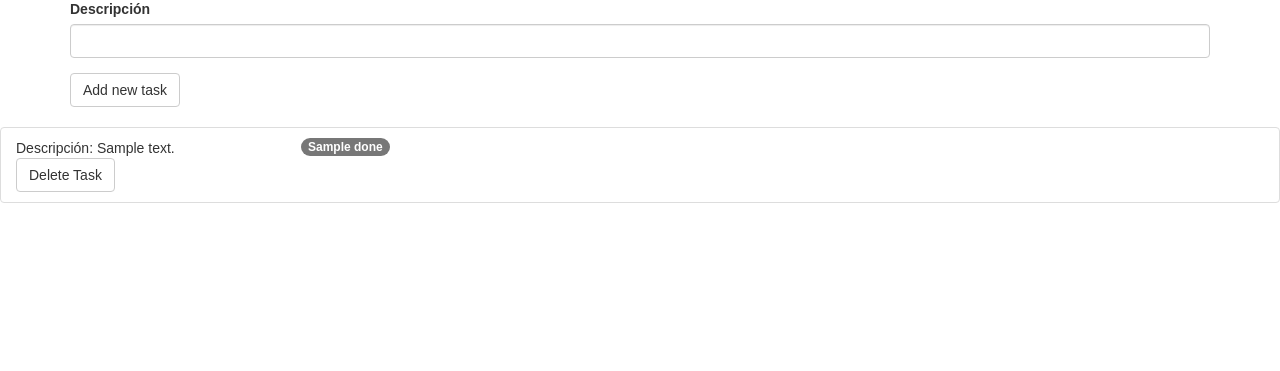
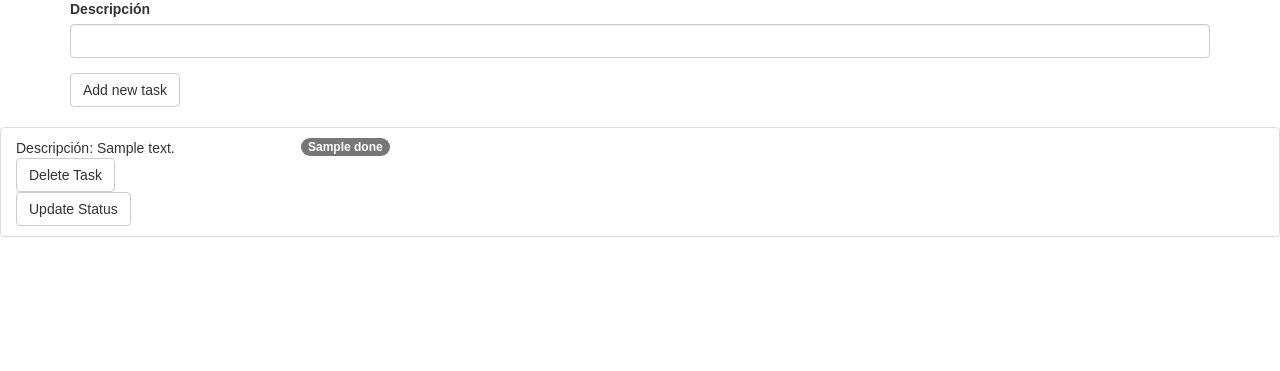
Before and after one commit to AlanGPT-93/Task_Web_App, a Flask app: template app/templates/hello.html in a window 1280 px wide. Shown: the part 212-583 px from the top of the page. Run offline with Flask 2, Linux system fonts and the light colour scheme; the template is opened without the code that fills it: values that come from a table or form of the project are taken from there, most other values are stand-ins (such as "Sample title", 1, 10 or a date in 2020); some libraries are stand-ins or nearby versions.

Commit message:
We are able to update tasks status

```diff
--- a/app/forms.py
+++ b/app/forms.py
@@ -15,3 +15,6 @@ class TodoForm(FlaskForm):
 
 class DeleteTodoForm(FlaskForm):
     submit = SubmitField('Delete Task')
+
+class UpdateTodoForm(FlaskForm):
+    submit = SubmitField('Update Status')
--- a/app/templates/hello.html
+++ b/app/templates/hello.html
@@ -28,7 +28,7 @@
 
     <ul class="list-group">
         {% for todo in todos %}
-            {{ macro.render_todo(todo, delete_form) }}
+            {{ macro.render_todo(todo, delete_form, update_form) }}
         {% endfor %}
     </ul>
 
--- a/app/templates/macros.html
+++ b/app/templates/macros.html
@@ -1,10 +1,12 @@
 {% import 'bootstrap/wtf.html' as wtf %}
 
-{% macro render_todo(todo, delete_form) %}
+{% macro render_todo(todo, delete_form, update_form) %}
     <li class="list-group-item">
         <span class = "badge">{{ todo.to_dict().done }}</span>
         Descripción: {{ todo.to_dict().description }}
 
         {{ wtf.quick_form(delete_form, action = url_for('delete', todo_id = todo.id)) }}
+
+        {{ wtf.quick_form(update_form, action=url_for('update', todo_id=todo.id, done=todo.to_dict().done)) }}
     </li>
 {% endmacro %}
--- a/main.py
+++ b/main.py
@@ -1,8 +1,8 @@
 from flask import request, make_response, redirect, render_template, session, url_for, flash
 import unittest
 from app import create_app
-from app.forms import LoginForm, TodoForm, DeleteTodoForm
-from app.firestore_service import get_users, get_todos, add_todo, delete_todo
+from app.forms import LoginForm, TodoForm, DeleteTodoForm, UpdateTodoForm
+from app.firestore_service import get_users, get_todos, add_todo, delete_todo, update_todo_status
 from flask_login import login_required, current_user
 
 app = create_app()
@@ -38,13 +38,15 @@ def hello():
     username = current_user.id #session.get('username')
     todo_form = TodoForm()
     delete_form = DeleteTodoForm()
+    update_form = UpdateTodoForm()
 
     context = {
         'user_ip': user_ip,
         'todos': get_todos(user_id = username),
         'username': username,
         'todo_form': todo_form,
-        'delete_form': delete_form
+        'delete_form': delete_form,
+        'update_form': update_form
     }
 
     # users = get_users()
@@ -68,5 +70,14 @@ def delete(todo_id):
 
     return redirect(url_for('hello'))
 
+@app.route('/todos/update/<todo_id>/<int:done>', methods=['POST'])
+def update(todo_id, done):
+    user_id = current_user.id
+
+    update_todo_status(user_id=user_id, todo_id=todo_id, done=done)
+
+    return redirect(url_for('hello'))
+
+
 if __name__ == "__main__":
     app.run(port = 8080, debug = True)
```
Also changed, not shown: app/firestore_service.py (+9 -0 lines).
